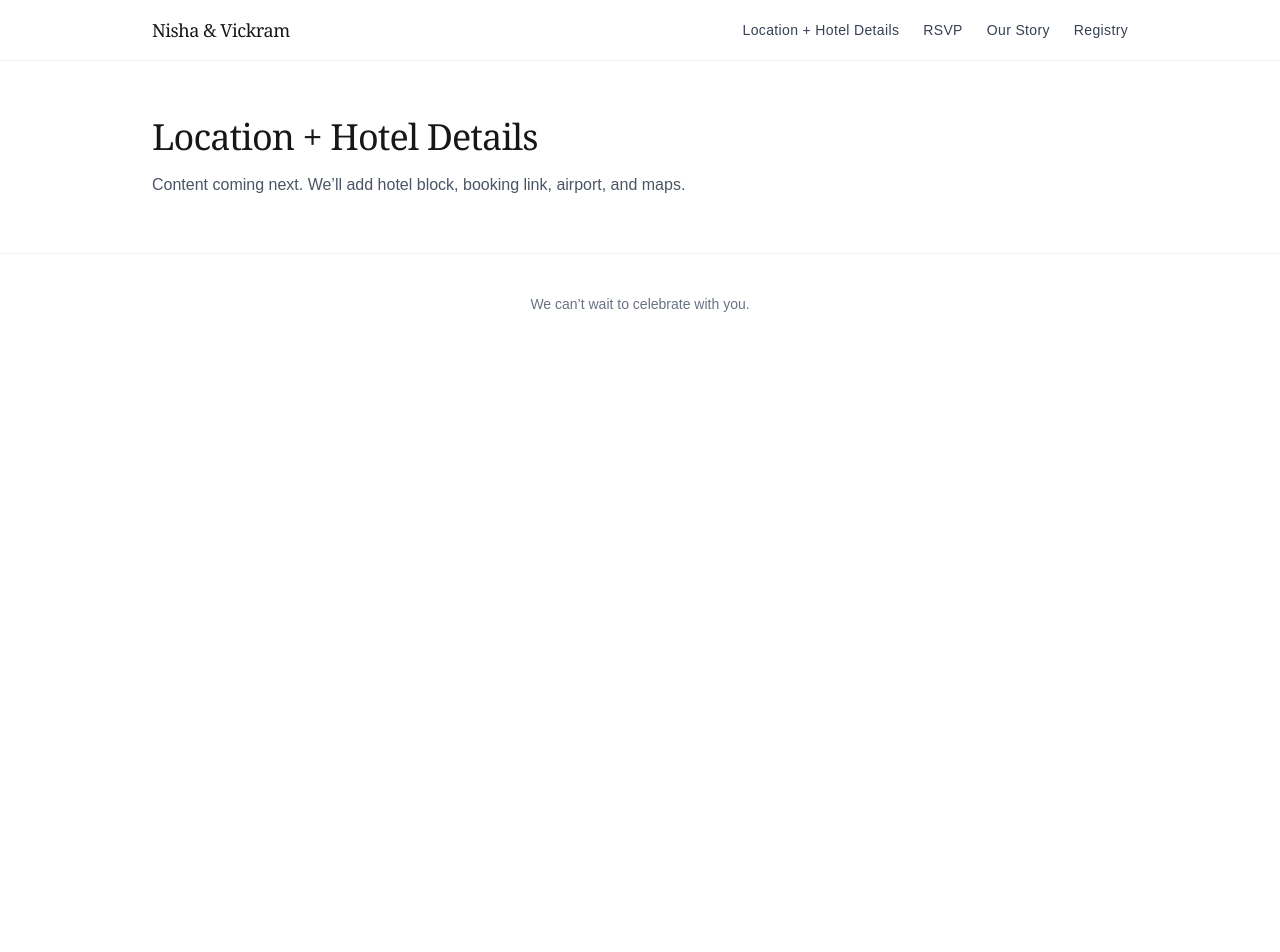
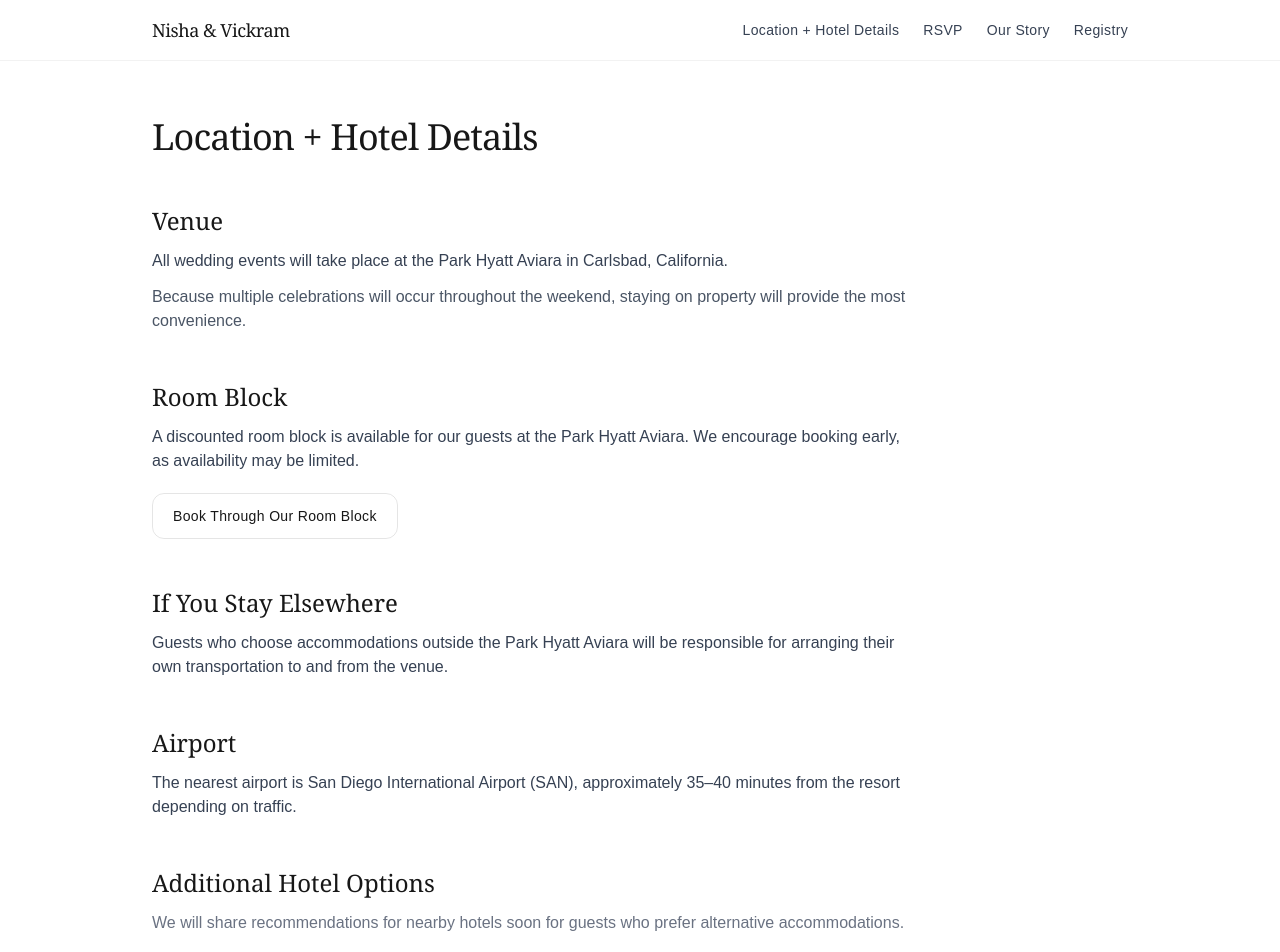
Before and after one commit to NV2027/wedding-site, a Next.js app: page /Travel in a window 1280 px wide. Shown: the top 952 px of the page. Before the commit the page ends 800 px from the top, so only its background shows below. Built offline with nearby package versions, Linux system fonts and the light colour scheme.

Commit message:
Update travel page

```diff
--- a/app/Travel/page.tsx
+++ b/app/Travel/page.tsx
@@ -1,13 +1,68 @@
 export default function Travel() {
   return (
-    <div className="max-w-3xl">
+    <div className="max-w-3xl space-y-12">
       <h1 className="font-serif text-4xl tracking-tight">
         Location + Hotel Details
       </h1>
 
-      <p className="mt-4 text-gray-600">
-        Content coming next. We’ll add hotel block, booking link, airport, and maps.
-      </p>
+      {/* PRIMARY VENUE */}
+      <section className="space-y-3">
+        <h2 className="font-serif text-2xl">Venue</h2>
+        <p className="text-gray-700">
+          All wedding events will take place at the Park Hyatt Aviara in
+          Carlsbad, California.
+        </p>
+        <p className="text-gray-600">
+          Because multiple celebrations will occur throughout the weekend,
+          staying on property will provide the most convenience.
+        </p>
+      </section>
+
+      {/* ROOM BLOCK */}
+      <section className="space-y-3">
+        <h2 className="font-serif text-2xl">Room Block</h2>
+        <p className="text-gray-700">
+          A discounted room block is available for our guests at the Park
+          Hyatt Aviara. We encourage booking early, as availability may be
+          limited.
+        </p>
+
+        <a
+          href="https://www.hyatt.com/events/en-US/group-booking/SANPA/G-NBVK"
+          target="_blank"
+          className="inline-block mt-2 rounded-xl border border-black/10 px-5 py-3 text-sm tracking-wide hover:bg-black hover:text-white transition"
+        >
+          Book Through Our Room Block
+        </a>
+      </section>
+
+      {/* STAYING ELSEWHERE */}
+      <section className="space-y-3">
+        <h2 className="font-serif text-2xl">If You Stay Elsewhere</h2>
+        <p className="text-gray-700">
+          Guests who choose accommodations outside the Park Hyatt Aviara will
+          be responsible for arranging their own transportation to and from
+          the venue.
+        </p>
+      </section>
+
+      {/* AIRPORT */}
+      <section className="space-y-3">
+        <h2 className="font-serif text-2xl">Airport</h2>
+        <p className="text-gray-700">
+          The nearest airport is San Diego International Airport (SAN),
+          approximately 35–40 minutes from the resort depending on traffic.
+        </p>
+      </section>
+
+      {/* FUTURE HOTELS */}
+      <section className="space-y-3">
+        <h2 className="font-serif text-2xl">Additional Hotel Options</h2>
+        <p className="text-gray-500">
+          We will share recommendations for nearby hotels soon for guests who
+          prefer alternative accommodations.
+        </p>
+      </section>
     </div>
   );
 }
```
